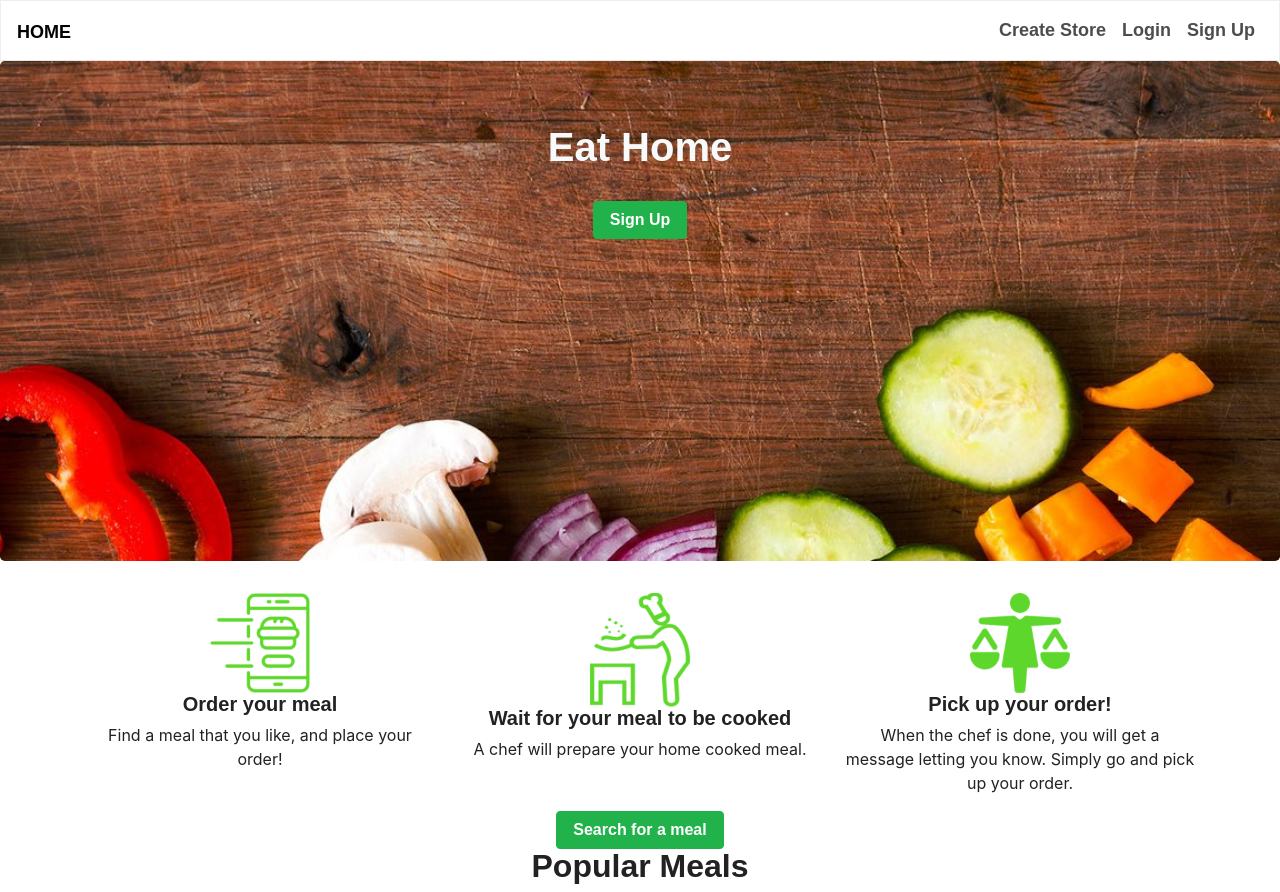
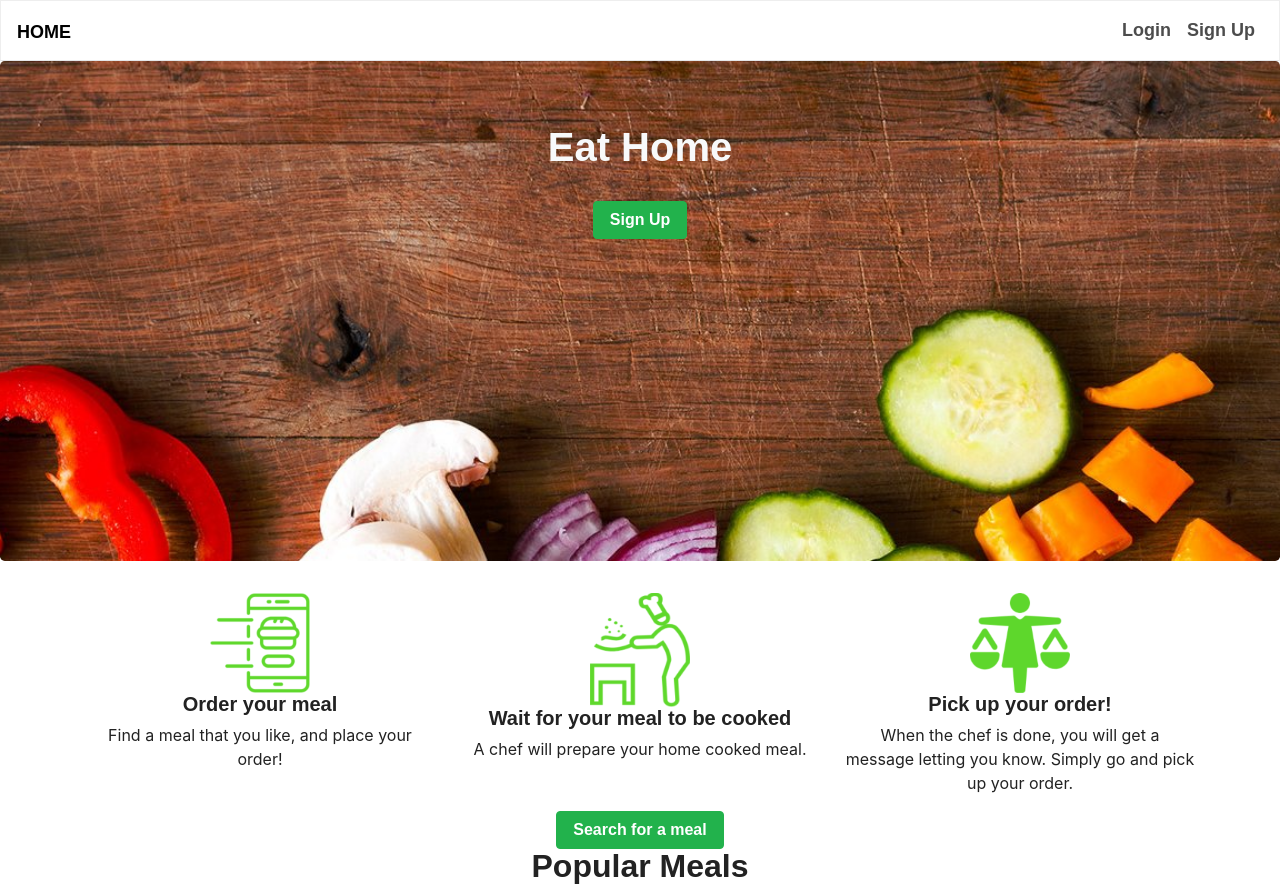
Before and after one commit to lijaack/Eat-Home, a React (Create React App) app in the folder client/: page / in a window 1280 px wide. Built offline with nearby package versions, Linux system fonts and the light colour scheme; no server answers; a web font is replaced by a local one.

Commit message:
adjusted nav bar depending on login status

```diff
--- a/client/src/App.js
+++ b/client/src/App.js
@@ -6,7 +6,7 @@
 import Login from './pages/login';
 import Signup from './pages/signup';
 import Home from './pages/home/home';
-import Nav from './components/Nav'
+import { NavUser, Nav } from './components/Nav'
 import LandingMiddle from './components/LandingMiddle'
 import API from "./utils/API";
 
@@ -25,11 +25,12 @@
 
 
   render(){
+    //checks if user is logged in
     if(this.state.login){
       return(
         <Router>
           <div>
-            <Nav />
+            <NavUser />
             <Switch>
               <Route exact path="/" component={Home} />
               <Route exact path="/newvendor" component={CreateVendorProfile} />
@@ -42,6 +43,8 @@
         </Router>
       )
     }
+
+    //route access restricted to the following routes if user is not logged in
     return(
       <Router>
         <div>
--- a/client/src/components/Nav/index.js
+++ b/client/src/components/Nav/index.js
@@ -1,6 +1,6 @@
 import React from "react";
 
-function Nav() {
+export function NavUser() {
   return (
     <nav className="navbar navbar-expand-lg navbar-light bg-light" style={{borderBottom: "1px solid rgba(46,62,72,.12)"}}>
       <a className="navbar-brand" href="/">Home</a>
@@ -10,6 +10,23 @@
       <div className="collapse navbar-collapse " id="navbarNavAltMarkup">
       <div className="navbar-nav ml-auto">
         <a className="nav-item nav-link" href="/newvendor">Create Store</a>
+        <a className="nav-item nav-link" href="/signout">Sign out</a>
+        </div>
+      </div>
+	  </nav>
+
+  );
+}
+
+export function Nav() {
+  return (
+    <nav className="navbar navbar-expand-lg navbar-light bg-light" style={{borderBottom: "1px solid rgba(46,62,72,.12)"}}>
+      <a className="navbar-brand" href="/">Home</a>
+      <button className="navbar-toggler" type="button" data-toggle="collapse" data-target="#navbarNavAltMarkup" aria-controls="navbarNavAltMarkup" aria-expanded="false" aria-label="Toggle navigation">
+      <span className="navbar-toggler-icon"></span>
+      </button>
+      <div className="collapse navbar-collapse " id="navbarNavAltMarkup">
+      <div className="navbar-nav ml-auto">
         <a className="nav-item nav-link" href="/login">Login</a>
         <a className="nav-item nav-link" href="/signup">Sign Up</a>
         </div>
@@ -18,5 +35,3 @@
 
   );
 }
-
-export default Nav;
```
